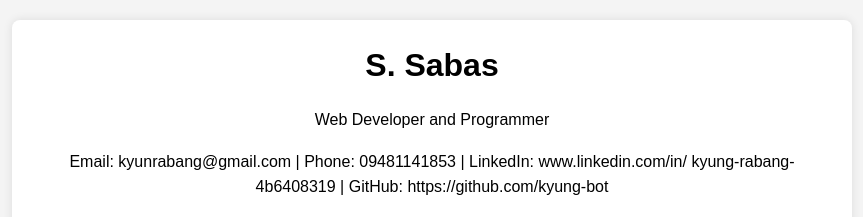
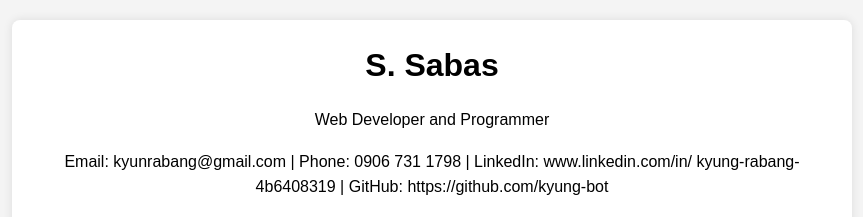
Before and after one commit to kyung-bot/My-Resume, a plain HTML site: page index.html in a window 1280 px wide. Shown: the top 217 px of the page, without its empty margins (208-1071 px from the left). Drawn offline with Linux system fonts and the light colour scheme.

Commit message:
Update index.html

```diff
--- a/index.html
+++ b/index.html
@@ -65,7 +65,7 @@
         <header>
             <h1>S. Sabas</h1>
             <p>Web Developer and Programmer</p>
-            <p>Email: kyunrabang@gmail.com | Phone: 09481141853 | LinkedIn: www.linkedin.com/in/
+            <p>Email: kyunrabang@gmail.com | Phone: 0906 731 1798 | LinkedIn: www.linkedin.com/in/
 kyung-rabang-4b6408319
  | GitHub: https://github.com/kyung-bot</p>
         </header>
```
